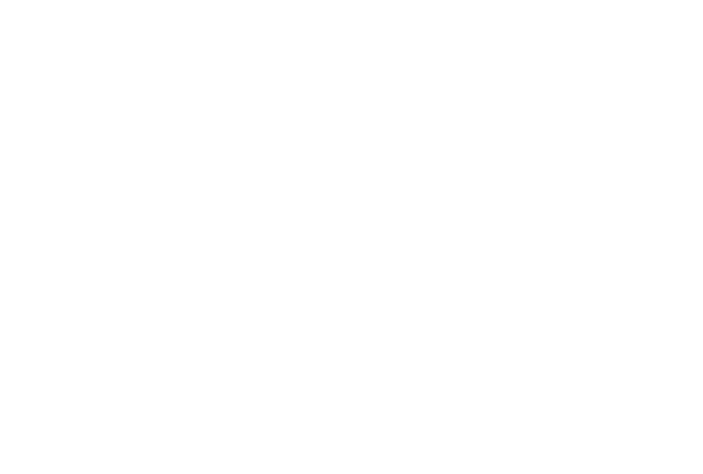
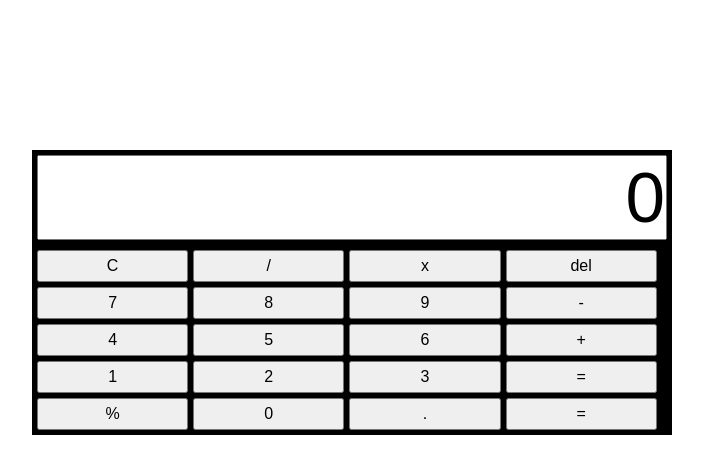
Before and after one commit to larrykay1/Js-Learning-, a plain HTML site: page calculator/index.html in a window 1280 px wide. Shown: the whole page, without its empty margins (288-991 px from the left). Drawn offline with Linux system fonts and the light colour scheme.

Commit message:
build basic ui and added event for calculation

```diff
--- a/calculator/index.css
+++ b/calculator/index.css
@@ -0,0 +1,30 @@
+*{
+    margin: 0;
+    padding: 0;
+    box-sizing: border-box;
+}
+.main-container {
+    width: 50%;
+    margin: auto;
+    margin-top: 150px;
+    background-color: black;
+    padding: 5px;
+}
+
+#display {
+    width: 100%;
+    font-size: 71px;
+    margin-bottom: 10px;
+    text-align: right;
+}
+
+.buttons {
+    display: flex;
+    flex-wrap: wrap;
+    gap: 5px;
+}
+section button {
+    width: 24%;
+    font-size: 1rem;
+    padding: 5px;
+}
--- a/calculator/index.html
+++ b/calculator/index.html
@@ -4,8 +4,36 @@
     <meta charset="UTF-8">
     <meta name="viewport" content="width=device-width, initial-scale=1.0">
     <title>Web Calculator</title>
+    <link rel="stylesheet" href="./index.css">
 </head>
 <body>
 
+    <div class="main-container">
+        <input type="text" name="" id="display" value="0">
+        <section class="buttons">
+            <button onclick="showNumber(event)">C</button>
+            <button onclick="showNumber(event)">/</button>
+            <button onclick="showNumber(event)">x</button>
+            <button onclick="showNumber(event)">del</button>
+            <button onclick="showNumber(event)">7</button>
+            <button onclick="showNumber(event)">8</button>
+            <button onclick="showNumber(event)">9</button>
+            <button onclick="showNumber(event)">-</button>
+            <button onclick="showNumber(event)">4</button>
+            <button onclick="showNumber(event)">5</button>
+            <button onclick="showNumber(event)">6</button>
+            <button onclick="showNumber(event)">+</button>
+            <button onclick="showNumber(event)">1</button>
+            <button onclick="showNumber(event)">2</button>
+            <button onclick="showNumber(event)">3</button>
+            <button onclick="showNumber(event)">=</button>
+            <button onclick="showNumber(event)">%</button>
+            <button onclick="showNumber(event)">0</button>
+            <button onclick="showNumber(event)">.</button>
+            <button onclick="showNumber(event)">=</button>
+        </section>
+    </div>
+
+    <script src="./index.js"></script>
 </body>
 </html>
--- a/calculator/index.js
+++ b/calculator/index.js
@@ -0,0 +1,19 @@
+function showNumber(event, name){
+    const selectedCharacter = event.target.innerText
+    const currentValue = document.getElementById("display").value
+    // convert value to number
+    const convertedValue = Number(currentValue)
+
+    if (convertedValue === 0) {
+        document.getElementById("display").value =  selectedCharacter
+    } else if (selectedCharacter === 'C'){
+        document.getElementById("display").value = "0"
+    }else if (selectedCharacter === '='){
+        const result = eval(currentValue)
+        document.getElementById("display").value = result
+    }else {
+        document.getElementById("display").value =  document.getElementById("display").value + selectedCharacter
+    }
+
+
+}
```
